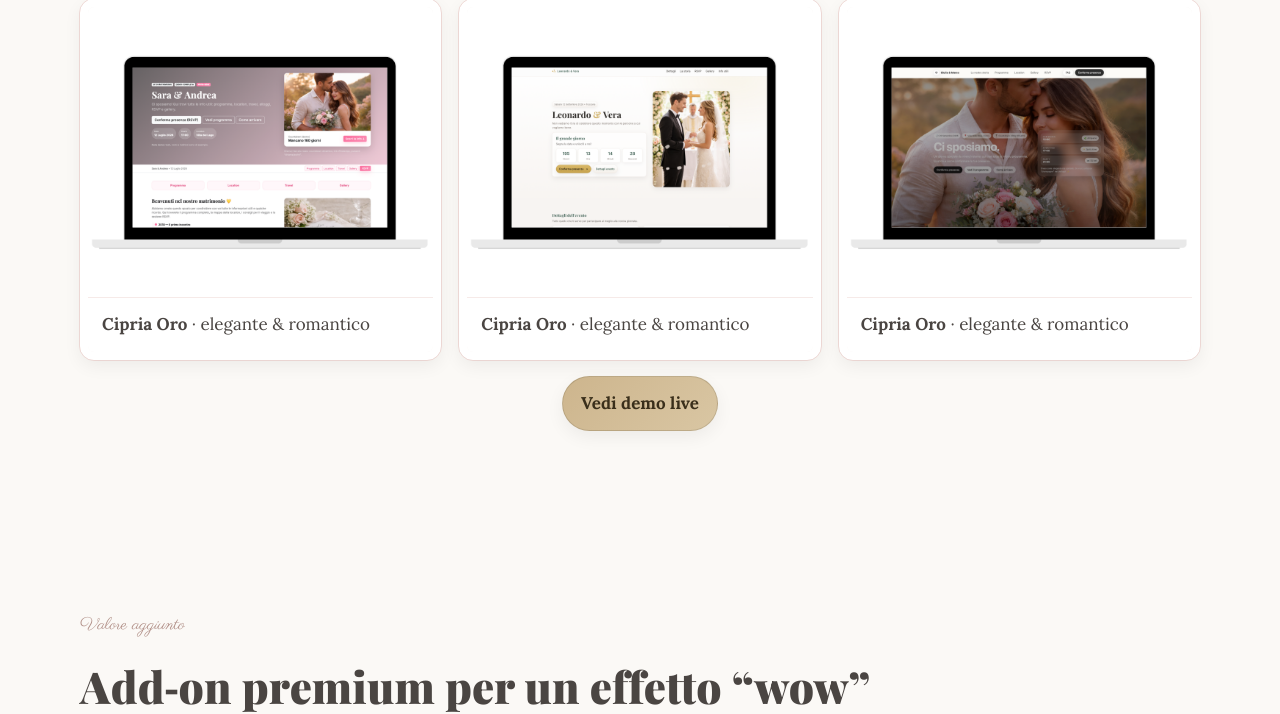
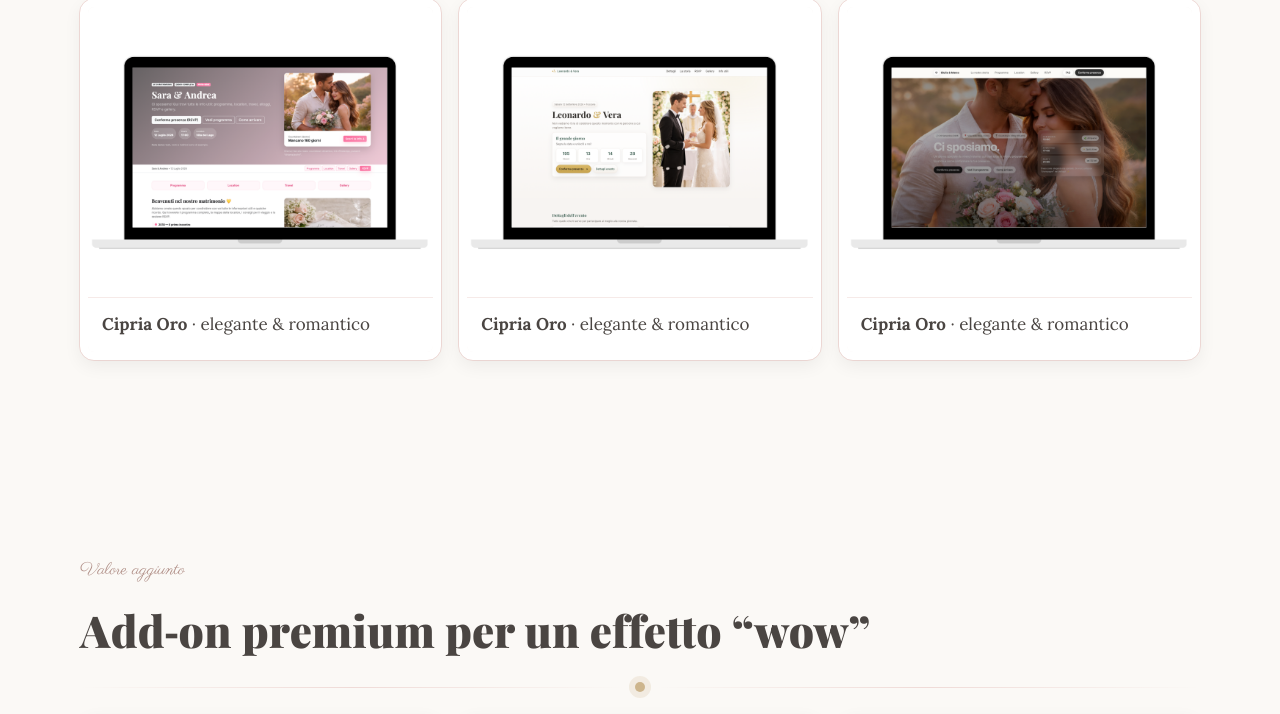
Before and after one commit to emmepi97/wedding-collab-django, a Django app: page / in a window 1280 px wide. Shown: the part 2428-3142 px from the top of the page. Run offline with Django 5.2, Linux system fonts and the light colour scheme.

Commit message:
demo home

```diff
--- a/templates/home.html
+++ b/templates/home.html
@@ -384,9 +384,7 @@ nav .nav-cta{
 
 
     <div class="center" style="margin-top:16px">
-      <a href="{% url 'demo_romantico' %}" class="btn">
-        Vedi demo live
-      </a>
+
     </div>
 
   </div>
```
